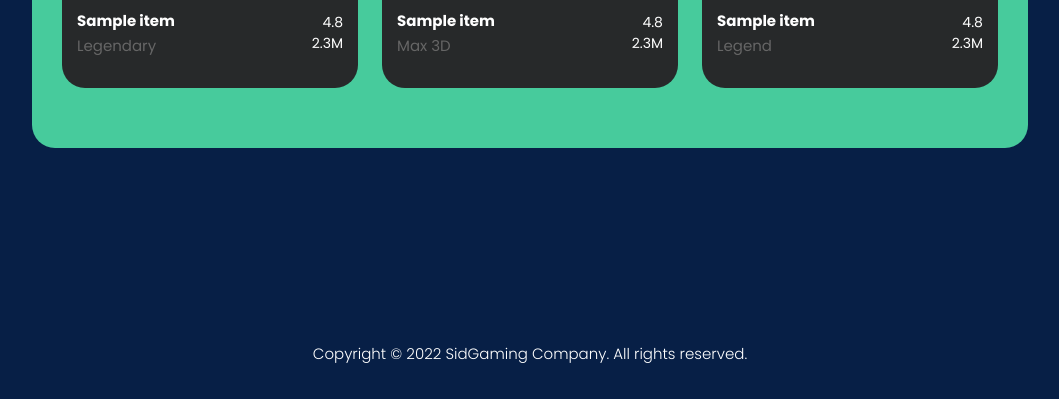
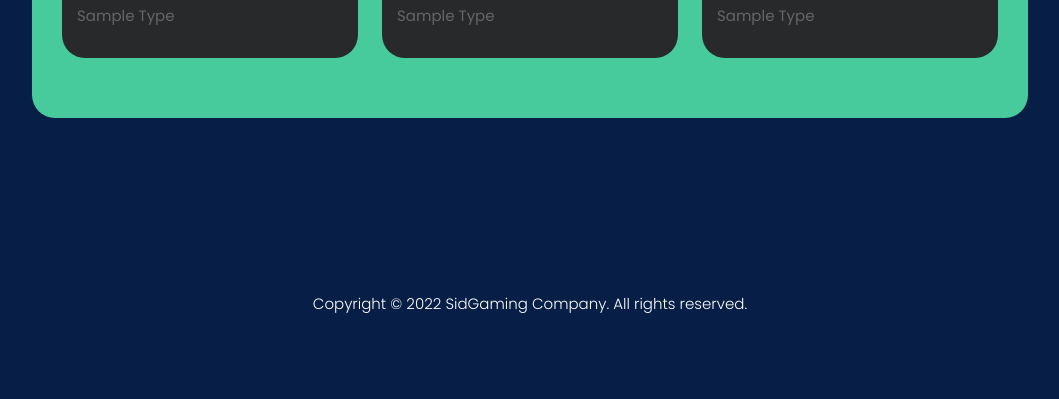
Before and after one commit to arjonas/pokemon6_iniciais, a Flask app: page / in a window 1280 px wide. Shown: the part 1215-1614 px from the top of the page, without its empty margins (110-1169 px from the left). After the commit the page ends 1528 px from the top, so only its background shows below. Run offline with Flask 2, Linux system fonts and the light colour scheme; a database or web service that is not in the repository returns one stand-in record (values such as "Sample title"); data that the repository does not hold is empty; some libraries are stand-ins or nearby versions.

Commit message:
'Atualizado estilos css e adicionado tipo  dos pokemons'

```diff
--- a/app.py
+++ b/app.py
@@ -36,11 +36,11 @@ def get_pokemons():
         dados = resposta.json()
 
         img = dados['sprites']['front_default']
-        nome = dados['name']
+        nome = dados['name'].title()
+        tipo = dados['types'][0]['type']['name'].title()
 
 
-
-        data_pokemon[contador] = {'imagem':img,'nome':nome}
+        data_pokemon[contador] = {'imagem':img,'nome':nome,'tipo':tipo}
         contador = contador + 1
 
 
--- a/static/css/style2.css
+++ b/static/css/style2.css
@@ -1,29 +1,4 @@
-/*
 
-TemplateMo 579 Cyborg Gaming
-
-https://templatemo.com/tm-579-cyborg-gaming
-
-*/
-
-/* ---------------------------------------------
-Table of contents
-------------------------------------------------
-01. font & reset css
-02. reset
-03. global styles
-04. header
-05. banner
-06. features
-07. testimonials
-08. contact
-09. footer
-
---------------------------------------------- */
-/*
----------------------------------------------
-font & reset css
----------------------------------------------
 */
 @import url("https://fonts.googleapis.com/css2?family=Poppins:wght@100;200;300;400;500;600;700;800;900");
 /*
@@ -246,7 +221,7 @@ Header Styles
 }
 
 .header-area .main-nav .logo img {
-  width: 291px;
+  width: 261px;
   margin-top:60px;
 }
 
@@ -267,7 +242,7 @@ Most Popular Style
 */
 
 .most-popular {
-  margin-bottom: 100px;
+  margin-bottom: 80px;
   padding: 30px;
   background-color: #47CB9C;
   border-radius: 23px;
--- a/templates/pokemons.html
+++ b/templates/pokemons.html
@@ -84,10 +84,10 @@ https://templatemo.com/tm-579-cyborg-gaming
                   <div class="col-lg-4 col-sm-6">
                     <div class="item">
                       <img src={{dados[1]['imagem']}} alt="">
-                      <h4>{{dados[1]['nome']}}<br><span>Sandbox</span></h4>
+                      <h4>{{dados[1]['nome']}}<br><span>{{dados[1]['tipo']}}</span></h4>
                       <ul>
-                        <li><i class="fa fa-star"></i> 4.8</li>
-                        <li><i class="fa fa-download"></i> 2.3M</li>
+                        <li><i class="fa fa-star"></i> </li>
+                        <li><i class="fa fa-download"></i> </li>
                       </ul>
                     </div>
                   </div>
@@ -96,10 +96,10 @@ https://templatemo.com/tm-579-cyborg-gaming
                   <div class="col-lg-4 col-sm-6">
                     <div class="item">
                       <img src={{dados[2]['imagem']}} alt="">
-                      <h4>{{dados[2]['nome']}}<br><span>Sandbox</span></h4>
+                      <h4>{{dados[2]['nome']}}<br><span>{{dados[2]['tipo']}}</span></h4>
                       <ul>
-                        <li><i class="fa fa-star"></i> 4.8</li>
-                        <li><i class="fa fa-download"></i> 2.3M</li>
+                        <li><i class="fa fa-star"></i> </li>
+                        <li><i class="fa fa-download"></i> </li>
                       </ul>
                     </div>
                   </div>
@@ -107,20 +107,20 @@ https://templatemo.com/tm-579-cyborg-gaming
                   <div class="col-lg-4 col-sm-6">
                     <div class="item">
                       <img src={{dados[3]['imagem']}} alt="">
-                      <h4>{{dados[3]['nome']}}<br><span>Steam-X</span></h4>
+                      <h4>{{dados[3]['nome']}}<br><span>{{dados[3]['tipo']}}</span></h4>
                       <ul>
-                        <li><i class="fa fa-star"></i> 4.8</li>
-                        <li><i class="fa fa-download"></i> 2.3M</li>
+                        <li><i class="fa fa-star"></i> </li>
+                        <li><i class="fa fa-download"></i> </li>
                       </ul>
                     </div>
                   </div>
                   <div class="col-lg-4 col-sm-6">
                     <div class="item">
                       <img src={{dados[4]['imagem']}} alt="">
-                      <h4>{{dados[4]['nome']}}<br><span>Legendary</span></h4>
+                      <h4>{{dados[4]['nome']}}<br><span>{{dados[4]['tipo']}}</span></h4>
                       <ul>
-                        <li><i class="fa fa-star"></i> 4.8</li>
-                        <li><i class="fa fa-download"></i> 2.3M</li>
+                        <li><i class="fa fa-star"></i> </li>
+                        <li><i class="fa fa-download"></i> </li>
                       </ul>
                     </div>
                   </div>
@@ -128,20 +128,20 @@ https://templatemo.com/tm-579-cyborg-gaming
                   <div class="col-lg-4 col-sm-6">
                     <div class="item">
                       <img src={{dados[5]['imagem']}} alt="">
-                      <h4>{{dados[5]['nome']}}<br><span>Max 3D</span></h4>
+                      <h4>{{dados[5]['nome']}}<br><span>{{dados[5]['tipo']}}</span></h4>
                       <ul>
-                        <li><i class="fa fa-star"></i> 4.8</li>
-                        <li><i class="fa fa-download"></i> 2.3M</li>
+                        <li><i class="fa fa-star"></i> </li>
+                        <li><i class="fa fa-download"></i> </li>
                       </ul>
                     </div>
                   </div>
                   <div class="col-lg-4 col-sm-6">
                     <div class="item">
                       <img src={{dados[6]['imagem']}} alt="">
-                      <h4>{{dados[6]['nome']}}<br><span>Legend</span></h4>
+                      <h4>{{dados[6]['nome']}}<br><span>{{dados[6]['tipo']}}</span></h4>
                       <ul>
-                        <li><i class="fa fa-star"></i> 4.8</li>
-                        <li><i class="fa fa-download"></i> 2.3M</li>
+                        <li><i class="fa fa-star"></i> </li>
+                        <li><i class="fa fa-download"></i> </li>
                       </ul>
                     </div>
                   </div>
```
